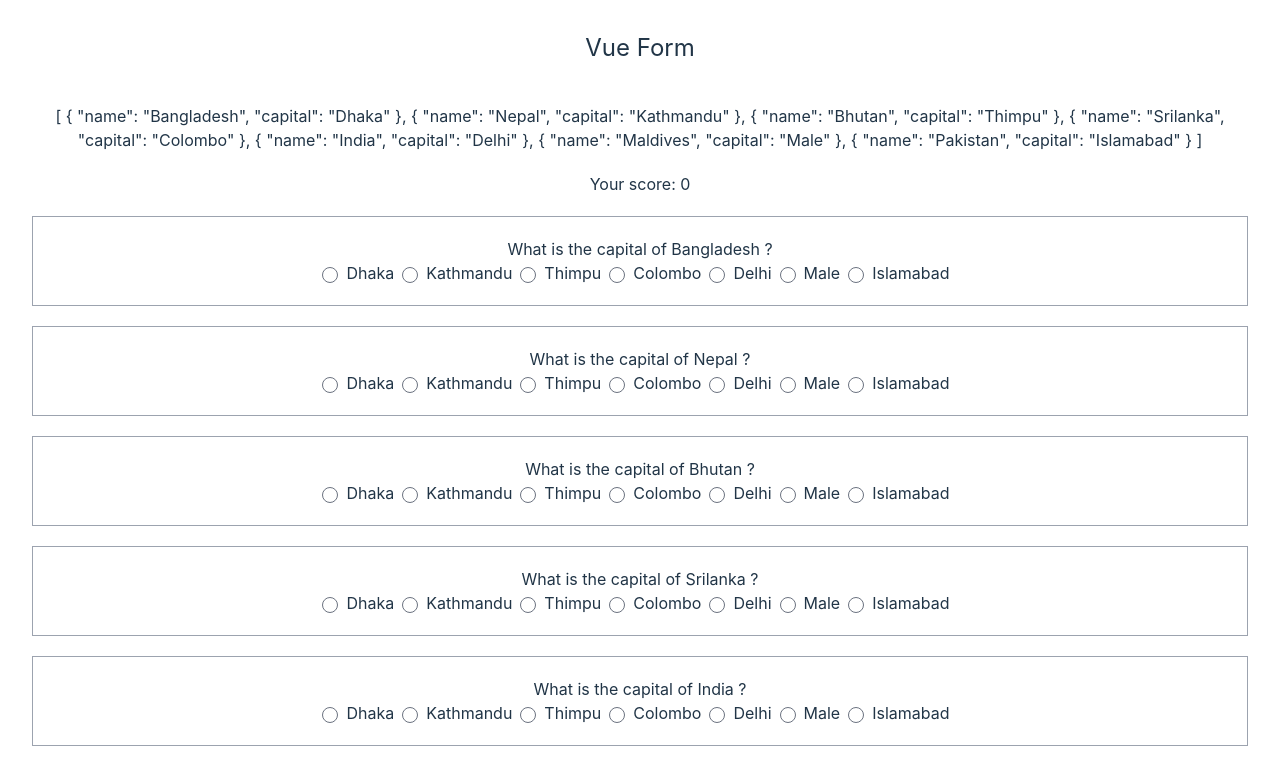
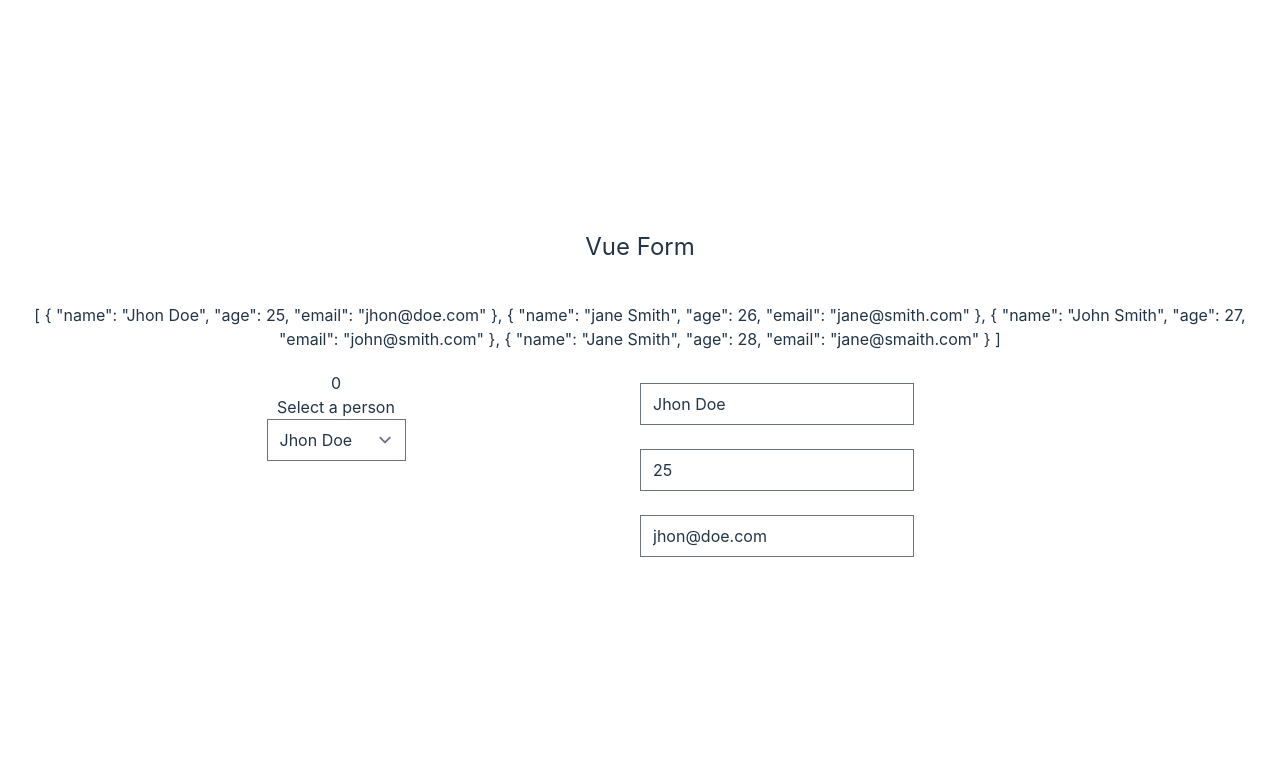
Before and after one commit to Aminulislam88/Vue_form, a Vue app: page / in a window 1280 px wide. Shown: the top 765 px of the page. Built offline with nearby package versions, Linux system fonts and the light colour scheme.

Commit message:
array of object reactive with vModel

```diff
--- a/src/App.vue
+++ b/src/App.vue
@@ -1,45 +1,39 @@
 <script setup>
 import {ref,reactive} from 'vue'
-const saarcCountries=reactive([
-    {name:"Bangladesh",capital:"Dhaka"},
-    {name:"Nepal", capital:"Kathmandu"},
-    {name:"Bhutan", capital:"Thimpu"},
-    {name:"Srilanka",capital:"Colombo"},
-    {name:"India",capital:"Delhi"},
-    {name:"Maldives",capital:"Male"},
-    {name:"Pakistan",capital:"Islamabad"}
+const persons=reactive([
+    {name:'Jhon Doe', age:25, email:'jhon@doe.com'},
+    {name:'jane Smith', age:26, email:'jane@smith.com'},
+    {name:'John Smith', age:27, email:'john@smith.com'},
+    {name:'Jane Smith',age:28,email:'jane@smaith.com'}
 ])
-const capitals=["Dhaka","Kathmandu","Thimpu","Colombo","Delhi","Male","Islamabad"]
-
-function getScore(){
-    let score=0;
-    saarcCountries.forEach(country=>{
-        if(country.capital==country.answer)
-        score++
-    })
-    return score
-
-}
-
-// function getRandomCapitals(){
-
-//   return capitals.sort(()=>Math.random() - 0.5)
-// }
+const activeIndex=ref(0)
 </script>
 
 
 <template >
 <section class="mx-auto container">
     <h1 class="text-2xl mb-10"> Vue Form</h1>
-    <p class="mb-5">{{ saarcCountries }}</p>
-    <p>Your score: {{ getScore() }} </p>
-    <div class="my-5 border border-gray-400 p-5" v-for="(country,index) in saarcCountries" :key="country.name">
-        <p>What is the capital of {{ country.name }} ?</p>
-        <template v-for="capital in capitals">
-        <input :name="country.name" type="radio" :value="capital" v-model="country.answer"/>
-        <label class="ml-2 mr-2">{{ capital }}</label>
-        </template>
+    <p class="mb-5">{{ persons }}</p>
+    <div class="flex">
+        <div class="w-1/2">
+            <p>{{ activeIndex }}</p>
+            <p class="mb-10">
+                <h2>Select a person</h2>
+                <select name="person" id="person" v-model="activeIndex">
+                    <option :value="index" v-for="(person,index) in persons" :key="index">{{ person.name }}</option>
+                </select>
+            </p>
+
+        </div>
+        <div>
+            <div class="flex flex-col">
+                <input class="my-3" type="text" :placeholder="key" v-model="persons[activeIndex][key]" v-for="(value, key, index2) in persons[activeIndex]" :key="key">
+            </div>
+        </div>
+
     </div>
+
+
 
 
 </section>
```
